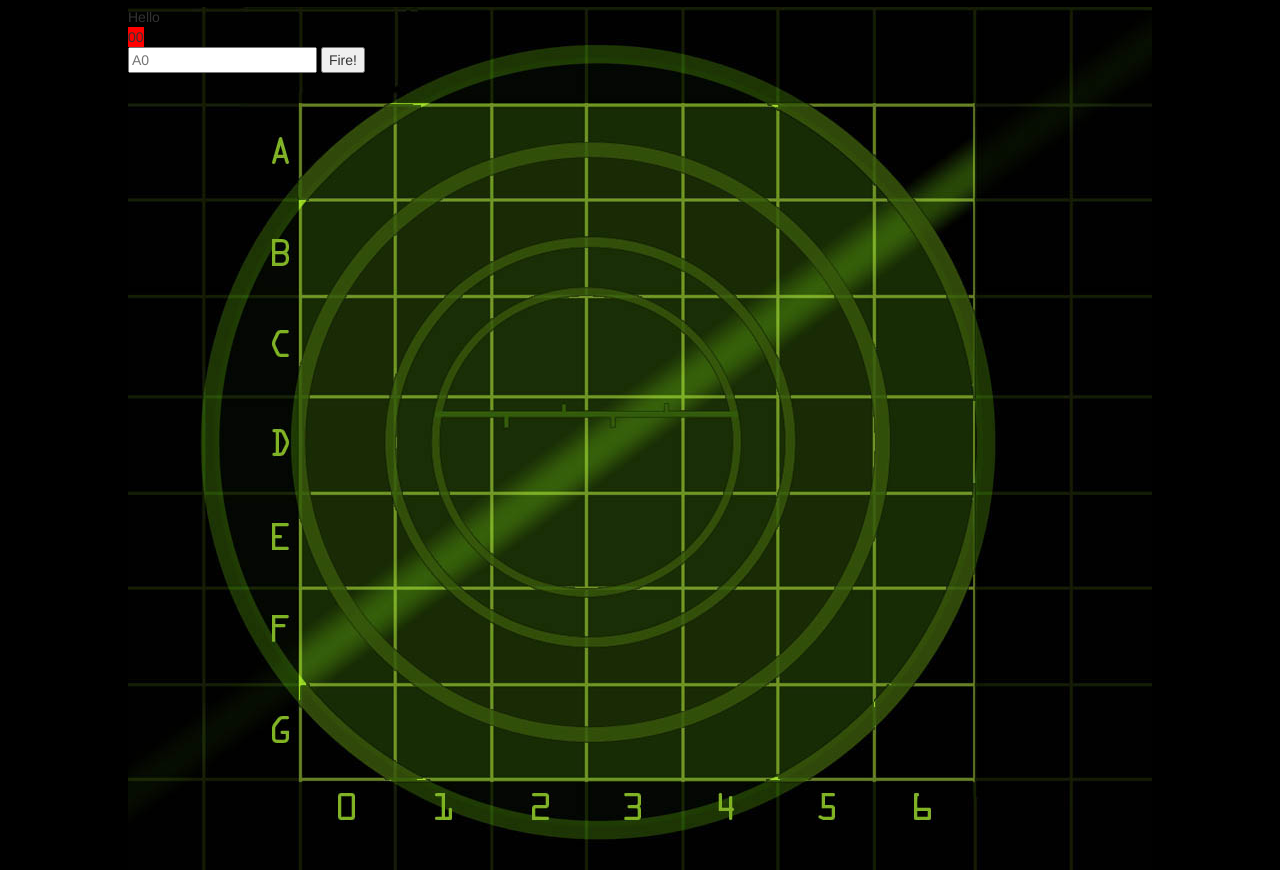
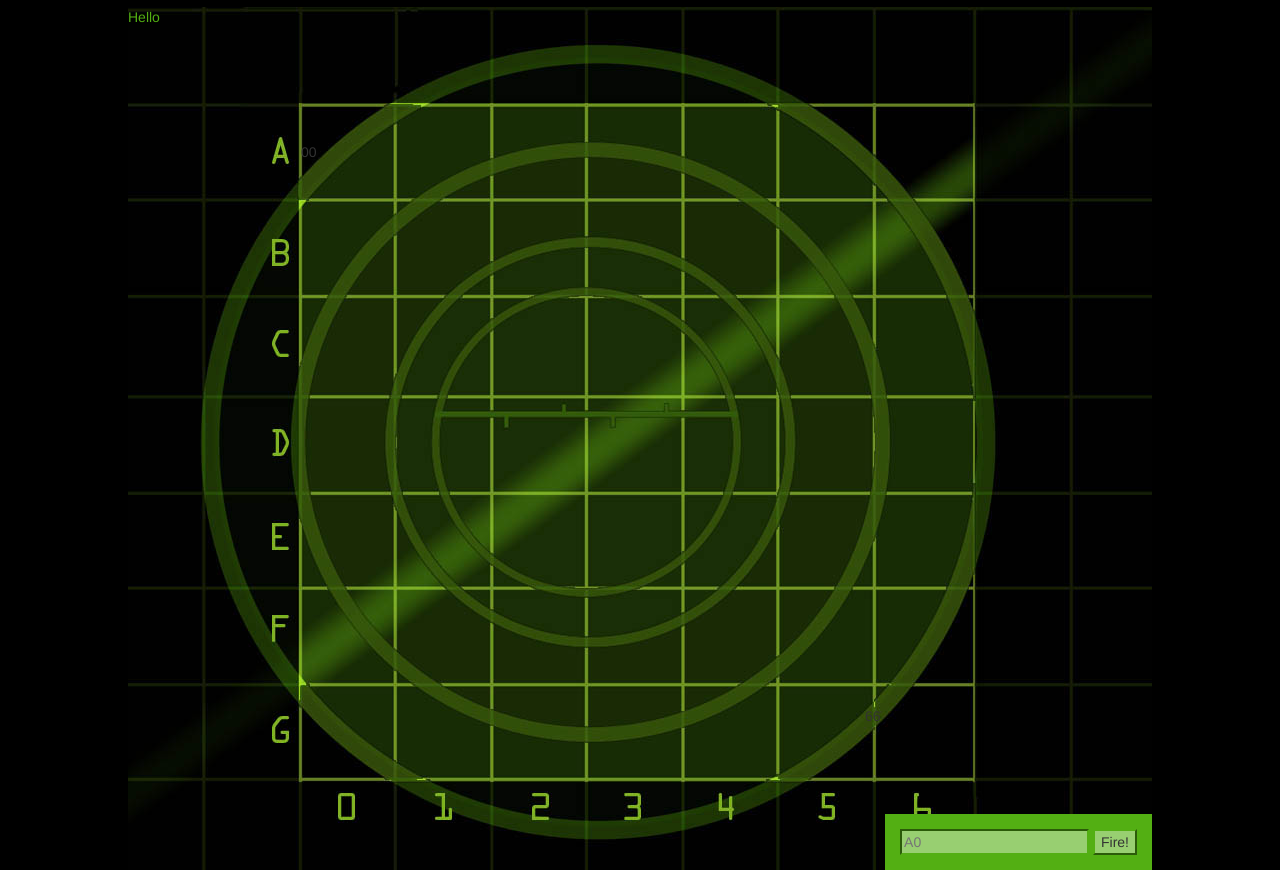
Before and after one commit to Sundaybrian/battleship, a plain HTML site: page index.html in a window 1280 px wide. Shown: the part 63-933 px from the top of the page. Drawn offline with Linux system fonts and the light colour scheme.

Commit message:
add styling to the table and form

```diff
--- a/css/battleship.css
+++ b/css/battleship.css
@@ -10,6 +10,37 @@ div#board{
     background: url("../img/board.jpg") no-repeat;
 }
 
+div#messageArea{
+    position: absolute;
+    top:0;
+    left:0;
+    color:rgb(83,175,19);
+}
+
 table{
-    background-color: red;
+    /* background-color: red; */
+    position: absolute;
+    /* position the table so it aligns with the background img */
+    top: 98px;
+    left:173px;
+    border-spacing: 0px;
 }
+
+td{
+    width: 94px;
+    height: 94px;
+}
+
+form{
+    position: absolute;
+    bottom: 0;
+    right: 0;
+    padding: 15px;
+    background-color: rgb(83,175,19);
+}
+
+form input{
+    background-color: rgb(152,207,113);
+    border-color: rgb(83,175,19);
+    font-size: 1em;
+}
--- a/index.html
+++ b/index.html
@@ -85,7 +85,7 @@
           <td id="63"></td>
           <td id="64"></td>
           <td id="65"></td>
-          <td id="66"></td>
+          <td id="66">66</td>
 
         </tr>
 
```
